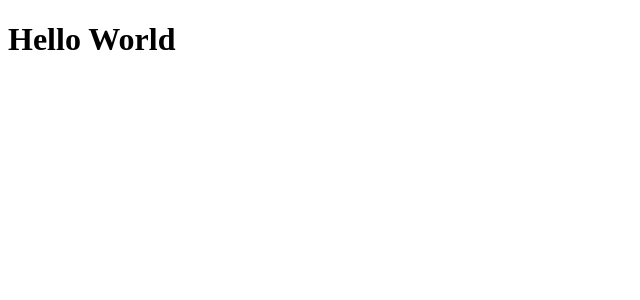
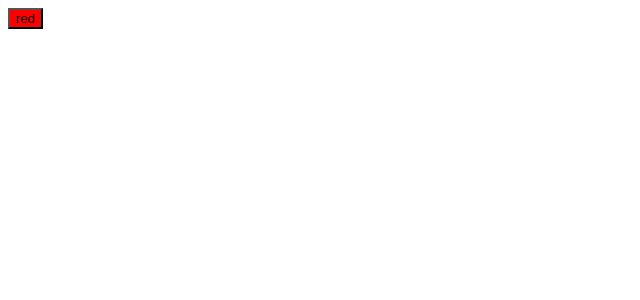
Before and after one commit to KaraPedersen/create-randomcolor, a React app: page / in a window 1280 px wide. Shown: the top 300 px of the page, without its empty margins (0-640 px from the left). Built offline with nearby package versions, Linux system fonts and the light colour scheme.

Commit message:
added red color button

```diff
--- a/package.json
+++ b/package.json
@@ -59,7 +59,7 @@
     "url-loader": "^4.1.1",
     "webpack": "^5.46.0",
     "webpack-cli": "^4.7.2",
-    "webpack-dev-server": "^1.16.5"
+    "webpack-dev-server": "^3.11.2"
   },
   "dependencies": {
     "react": "^17.0.2",
--- a/src/components/app/App.jsx
+++ b/src/components/app/App.jsx
@@ -1,5 +1,6 @@
 import React from 'react';
+import ColorPicker from '../../containers/ColorPicker';
 
 export default function App() {
-  return <h1>Hello World</h1>;
+  return <ColorPicker />;
 }
--- a/src/components/color-picker/ColorDisplay.jsx
+++ b/src/components/color-picker/ColorDisplay.jsx
@@ -1 +1,20 @@
 import React from 'react';
+import PropTypes from 'prop-types';
+
+const ColorDisplay = ({ backgroundColor }) => {
+  return (
+    <div
+      style={{
+        backgroundColor,
+        width: '100px',
+        height: '100px',
+      }}
+    ></div>
+  );
+};
+
+ColorDisplay.propTypes = {
+  backgroundColor: PropTypes.string.isRequired,
+};
+
+export default ColorDisplay;
```
Also changed, not shown: 1 other file (tests, documents, lock files or other folders).
